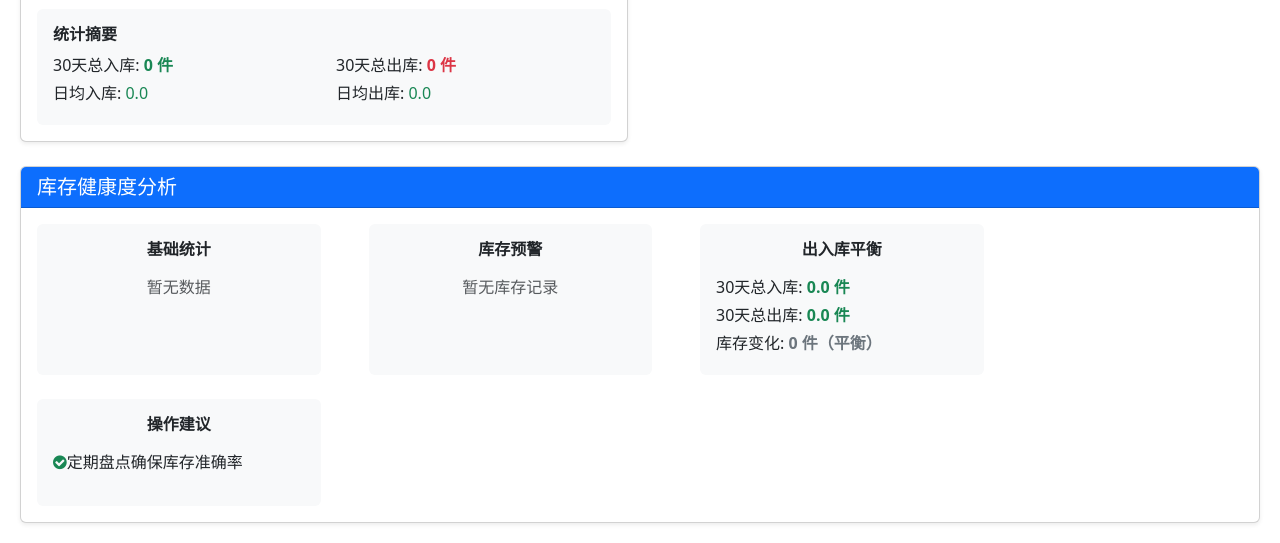
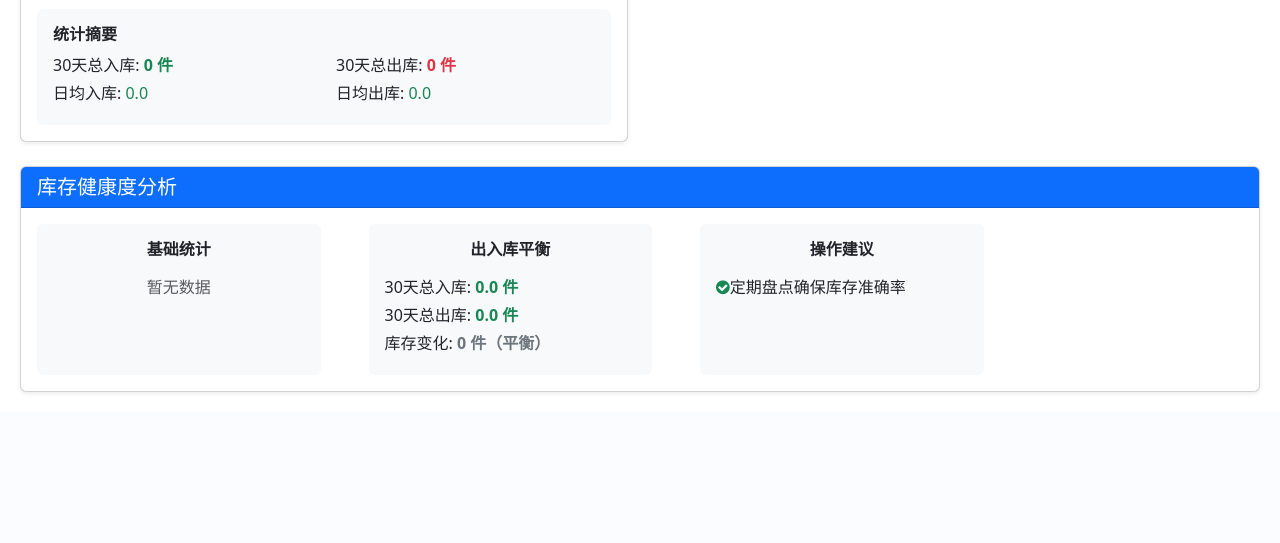
Before and after one commit to xianyugaofeng/warehouse_management, a Python web app: template app/templates/report/index.html in a window 1280 px wide. Shown: the part 1133-1676 px from the top of the page. After the commit the page ends 1526 px from the top, so only its background shows below. Run offline with Jinja, Linux system fonts and the light colour scheme; the template is opened without the code that fills it, so the values that code supplies are empty.

Commit message:
删除报表统计页面中的预警库存显示

```diff
--- a/app/templates/report/index.html
+++ b/app/templates/report/index.html
@@ -336,27 +336,6 @@
                         </div>
                     </div>
 
-                    <!--库存预警统计(关联Inventory模型预警)-->
-                    <div class="col-md-3">
-                        <div class="bg-light p-3 rounded h-100">
-                            <h6 class="fw-bold text-center mb-3">库存预警</h6>
-                            {% set warning_count = 0 %}
-                            {% for inventory in inventories %}
-                                {% if inventory.is_warning() %}
-                                    {% set warning_count = warning_count + 1 %}
-                                {% endif %}
-                            {% endfor %}
-                            {% set total_inventory = inventories|length %}
-                            {% if total_inventory > 0 %}
-                                <p class="mb-1">预警库存记录: <span class="text-danger fw-bold">{{ warning_count }} 条</span></p>
-                                <p class="mb-1">总库存记录: <span class="text-danger fw-bold">{{ total_inventory }} 条</span></p>
-                                <p class="mb-1">预警占比: <span class="text-danger fw-bold">{{ "%.2f%%"|format((warning_count / total_inventory) * 100) }}</span></p>
-                            {% else %}
-                                <p class="text-center text-muted">暂无库存记录</p>
-                            {% endif %}
-                        </div>
-                    </div>
-
                     <!--出入库平衡分析-->
                     <div class="col-md-3">
                         <div class="bg-light p-3 rounded h-100">
```
